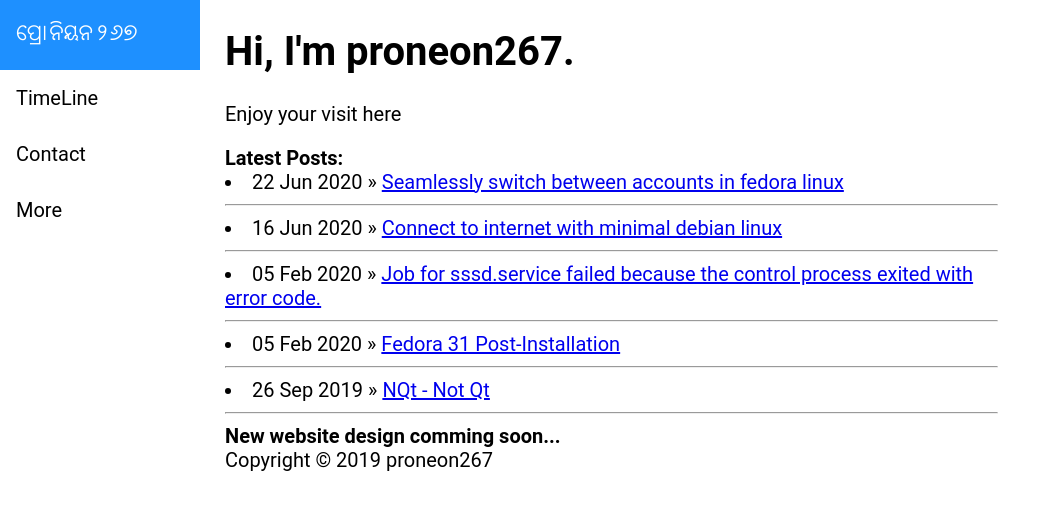
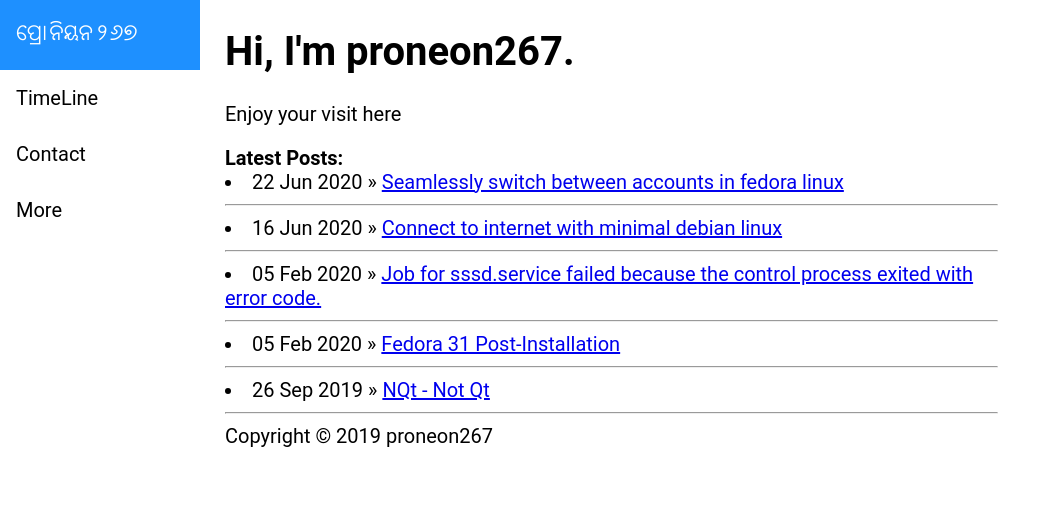
Before and after one commit to proneon267/proneon267.github.io, a Jekyll site: the page built from index.html, in a window 1280 px wide and 1002 px high. Shown: the top 510 px of the window, without its empty margins (0-1061 px from the left). Built offline with Jekyll 4.4.1, drawn with Linux system fonts in a browser that asks for light colours.

Commit message:
Update index.html

```diff
--- a/index.html
+++ b/index.html
@@ -11,4 +11,3 @@ title: proneon267
 	<hr>
 {% endfor %}
 </div>
-<b>New website design comming soon...</b>
```
